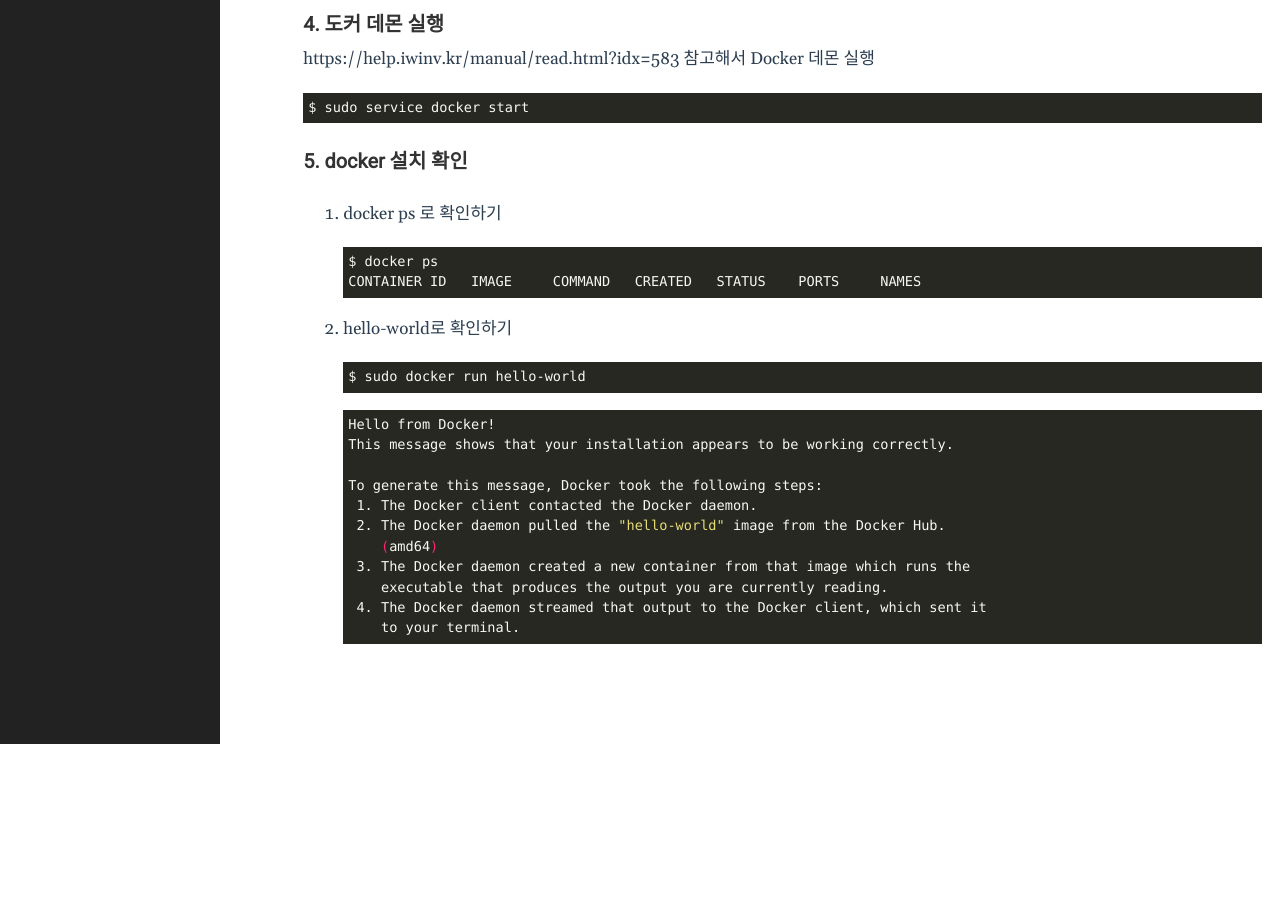
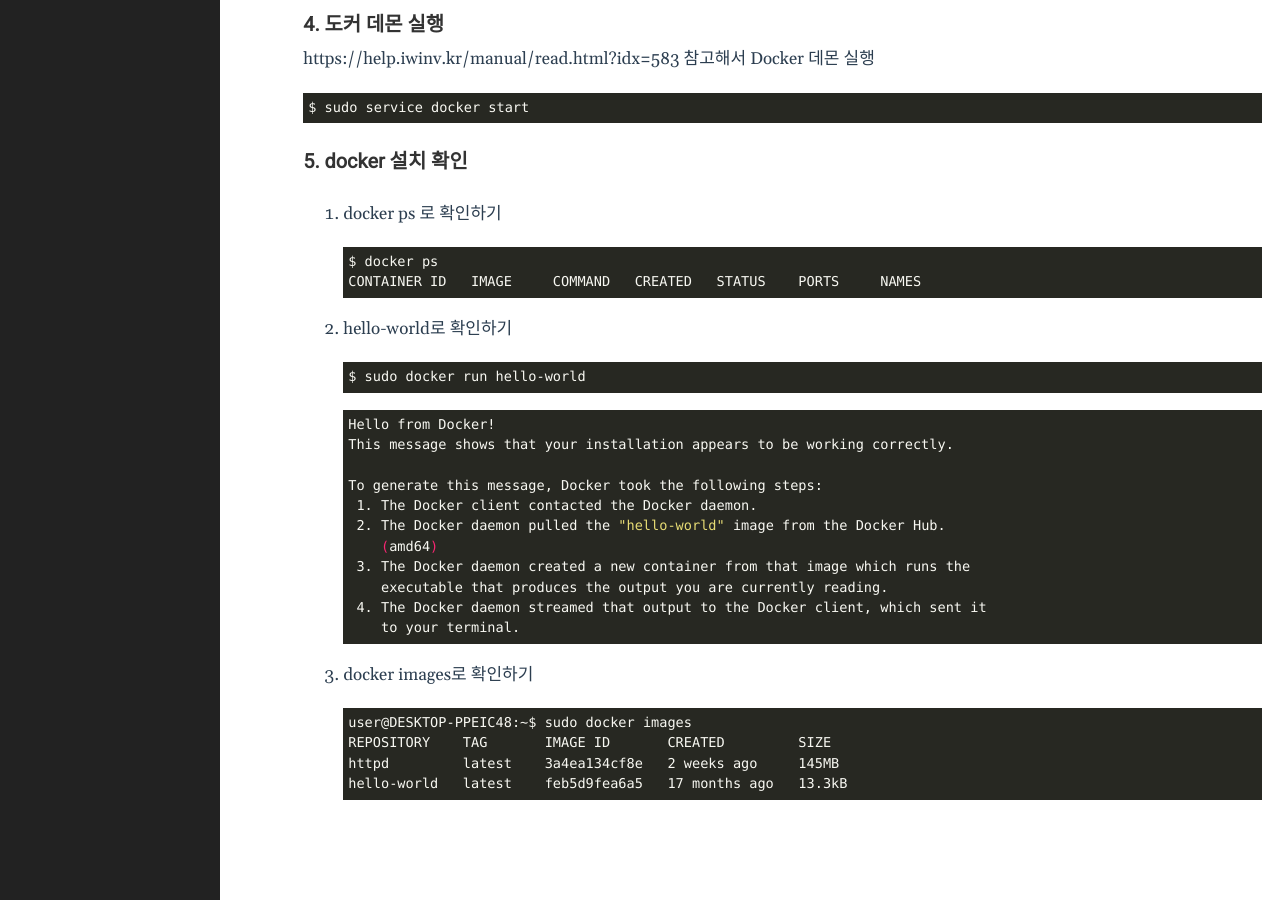
Before and after one commit to deeplog/deeplog.github.io, a Jekyll site: the page built from _posts/2023-02-26-docker-linuxsetup.md, in a window 1280 px wide and 900 px high, scrolled down 1666 px. Built offline with Jekyll 4.4.1, drawn with Linux system fonts in a browser that asks for light colours; before the commit the page ends 2410 px from its top, so only the background shows below that.

Commit message:
사용법 추가

````diff
--- a/_posts/2023-02-26-docker-linuxsetup.md
+++ b/_posts/2023-02-26-docker-linuxsetup.md
@@ -127,3 +127,13 @@ $ sudo service docker start
     4. The Docker daemon streamed that output to the Docker client, which sent it
        to your terminal.
    ```
+
+
+3. docker images로 확인하기
+
+   ```shell
+   user@DESKTOP-PPEIC48:~$ sudo docker images
+   REPOSITORY    TAG       IMAGE ID       CREATED         SIZE
+   httpd         latest    3a4ea134cf8e   2 weeks ago     145MB
+   hello-world   latest    feb5d9fea6a5   17 months ago   13.3kB
+   ```
````
